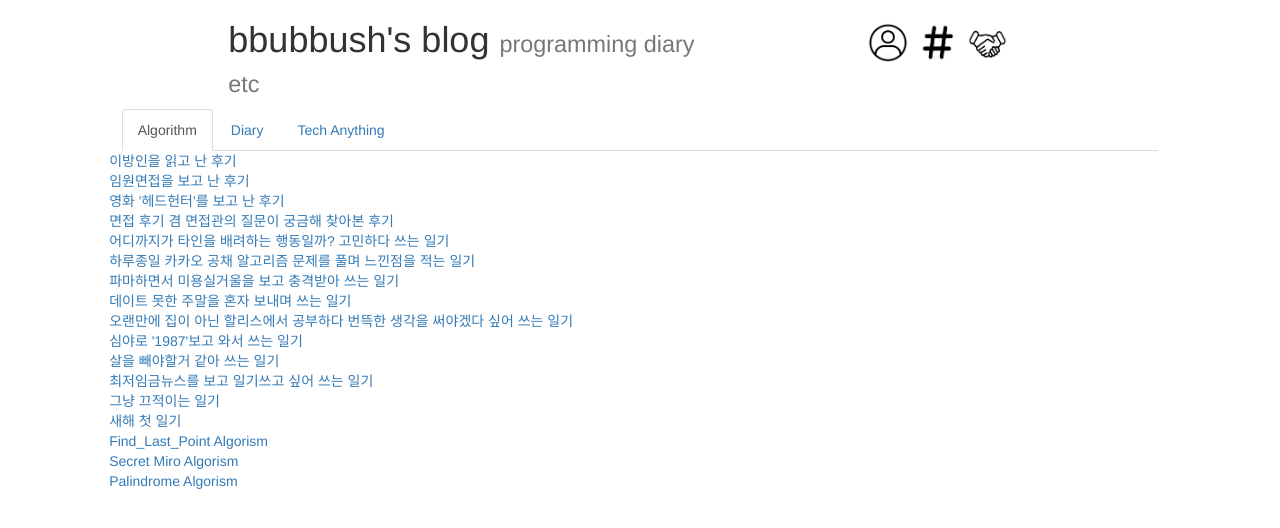
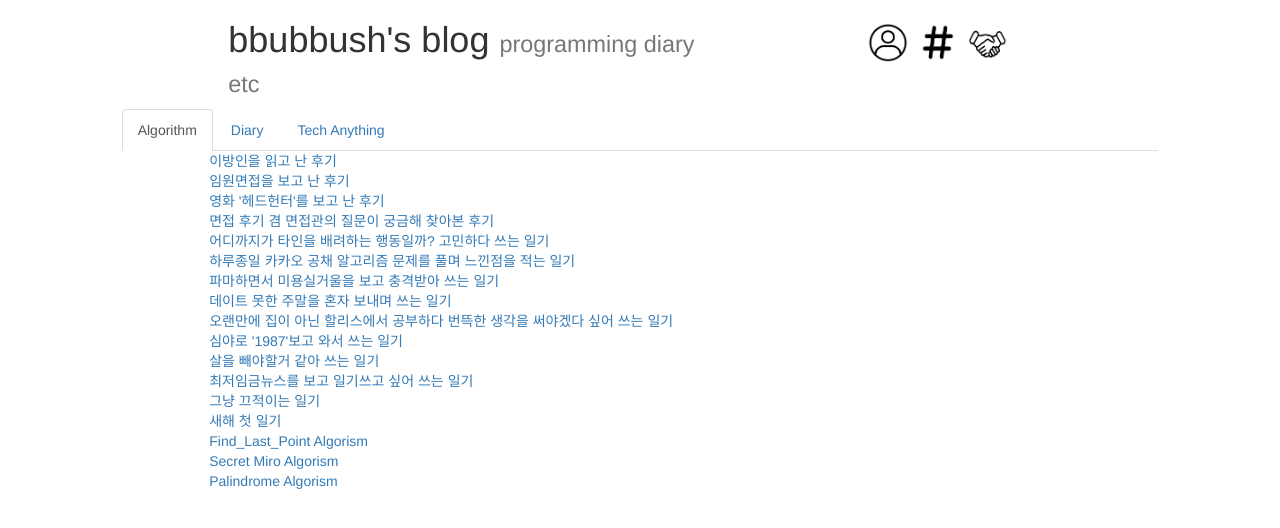
Before and after one commit to bbubbush/bbubbush.io, a Jekyll site: the page built from index.html, in a window 1280 px wide. Shown: the top 528 px of the page. Built offline with Jekyll 4.4.1, drawn with Linux system fonts in a browser that asks for light colours; nearby versions of some CDN libraries.

Commit message:
2018-02-14

```diff
--- a/_layouts/default.html
+++ b/_layouts/default.html
@@ -5,6 +5,10 @@
 	<body>
 		{% include title.html %}
 		{% include categories.html %}
-		{{ content }}
+		<div class="row">
+			<div class="col-md-11 col-md-offset-1">
+				{{ content }}
+			</div>
+		</div>
 	</body>
 </html>
```
